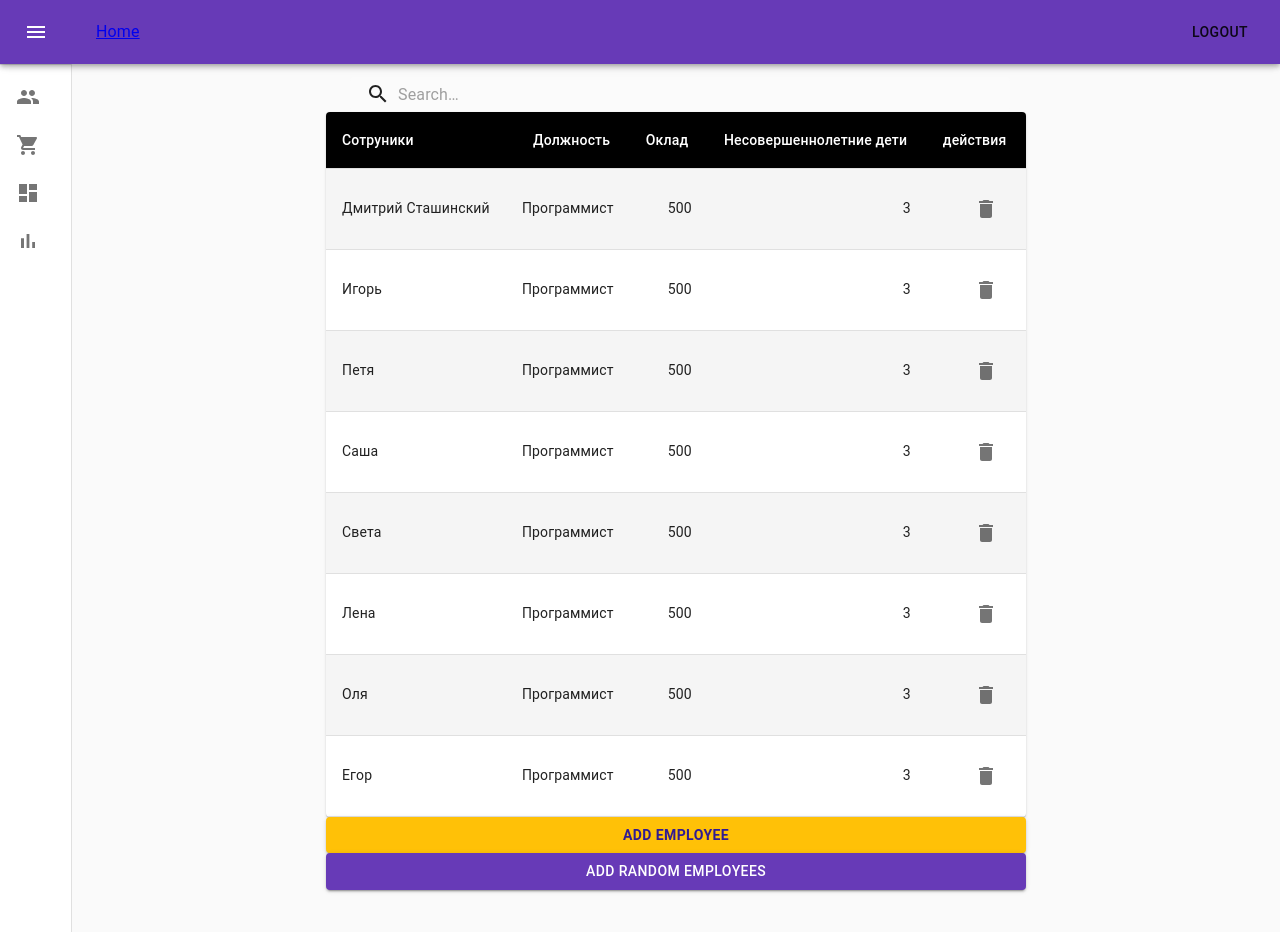
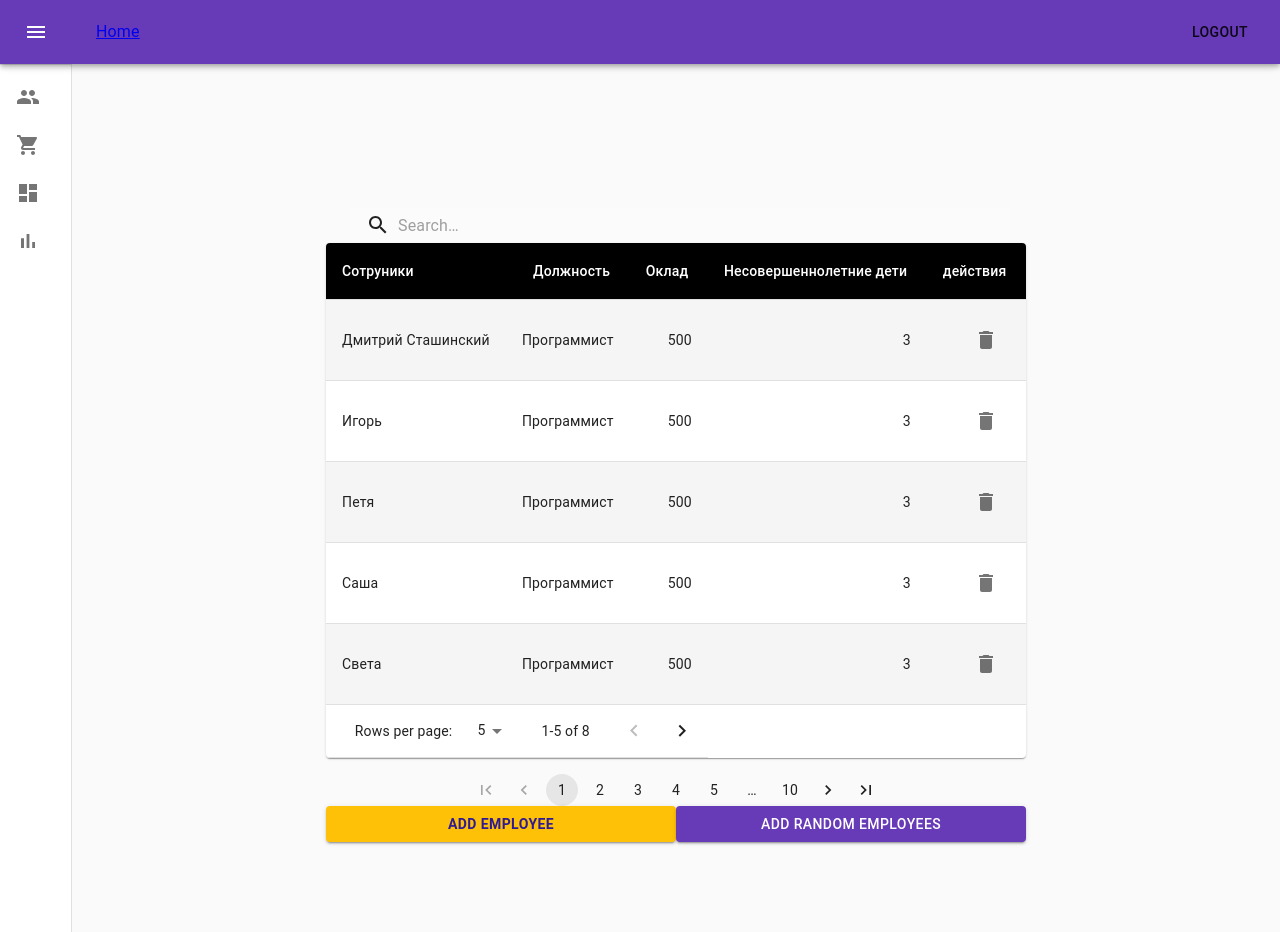
Before and after one commit to NadiaKaputkina/salary-calculation, a React (Create React App) app: page /employees in a window 1280 px wide. Shown: the top 932 px of the page. Built offline with nearby package versions, Linux system fonts and the light colour scheme; data requests are answered from the project's data file.

Commit message:
added pagination

```diff
--- a/src/EmployeeList/EmployeeContainer.tsx
+++ b/src/EmployeeList/EmployeeContainer.tsx
@@ -3,21 +3,31 @@ import { useDispatch, useSelector } from "react-redux";
 import {
     addEmployeeAction,
     deleteEmployeeAction,
-    loadWorkersAction,
+    loadWorkersAction, loadWorkersActionWithQuery,
     search
 } from "./employeesAction";
-import { selectWorkers } from "./employeesSelector";
+import { selectWorkers, selectWorkersQuery } from "./employeesSelector";
 import { addRandomEmployeeAction } from "../shared/utils/addRandomData";
 import { useLocation } from "react-router";
 import { useHistory } from "react-router-dom";
 import { WORKERS_LOAD } from "./employeesReducer";
 import EmployeeModal from "./modal/EmployeeModal";
 import EmployeeTable from "./ui/EmployeeTable";
-
+import TableActionButtons from "./ui/TableActionButtons";
+import BasicSearchField from "./ui/BasicSearchField";
+import { makeStyles } from "@material-ui/core";
+import Paginator from "./ui/Paginator";
 
 function useQuery() {
     return new URLSearchParams(useLocation().search);
 }
+
+const useStyles = makeStyles((theme) => ({
+    layout: {
+        display: 'flex',
+        flexDirection: 'column',
+    },
+}));
 
 const EmployeeContainer = () => {
 
@@ -25,6 +35,8 @@ const EmployeeContainer = () => {
 
     const dispatch = useDispatch()
     const workers = useSelector(selectWorkers)
+    const workersQuery = useSelector(selectWorkersQuery)
+    console.log('workers', workers)
     const [isWorkerModal, setIsAddWorkerModal] = useState(false)
     const [searchText, setSearchText] = useState(query.get("q") === null ? '' : `${query.get("q")}`)
     const [employee, setEmployee] = useState({
@@ -33,11 +45,24 @@ const EmployeeContainer = () => {
         salary: 0,
         kids: 0
     })
+    const [rowsPerPage, setRowsPerPage] = React.useState(5);
+    const [page, setPage] = React.useState(0);
     const history = useHistory()
+    const classes = useStyles();
 
     useEffect(() => {
         dispatch(loadWorkersAction())
+        dispatch(loadWorkersActionWithQuery({
+            _page: page,
+            _limit: rowsPerPage
+        }))
     }, [isWorkerModal])
+    useEffect(() => {
+        dispatch(loadWorkersActionWithQuery({
+            _page: page,
+            _limit: rowsPerPage
+        }))
+    },[page, rowsPerPage])
 
     useEffect(() => {
         if (searchText.length > 0) {
@@ -78,15 +103,43 @@ const EmployeeContainer = () => {
         dispatch(addRandomEmployeeAction())
     }
 
+    const handleChangeRowsPerPage = (event: any) => {
+        setRowsPerPage(parseInt(event.target.value, 10));
+        setPage(0);
+        dispatch(loadWorkersActionWithQuery({
+            _page: page,
+            _limit: rowsPerPage
+        }))
+    };
+
+    const handleChangePage = (event: any, newPage: any) => {
+        setPage(newPage);
+    };
+
     return (
         <>
+            <div
+            className={classes.layout}
+            >
+                <BasicSearchField
+                    {...{setSearchText}}
+                />
                 <EmployeeTable
                     setSearchText={setSearchText}
                     handleDeleteButton={handleDeleteButton}
+                    rowsPerPage={rowsPerPage}
+                    setRowsPerPage={setRowsPerPage}
+                    handleChangeRowsPerPage={handleChangeRowsPerPage}
+                    handleChangePage={handleChangePage}
+                    page={page}
+                    workers={workers}
+                />
+                <Paginator />
+                <TableActionButtons
                     handleAddEmployeeButton={handleAddEmployeeButton}
                     handleAddRandomEmployeeButton={handleAddRandomEmployeeButton}
-                workers={workers}
                 />
+            </div>
             <EmployeeModal
                 {...{
                     isWorkerModal,
--- a/src/EmployeeList/employeesAction.ts
+++ b/src/EmployeeList/employeesAction.ts
@@ -5,7 +5,7 @@ import {
 
 import { ThunkAction } from "redux-thunk";
 import * as api from "../api/workers";
-import { WORKERS_LOAD } from "./employeesReducer";
+import { WORKERS_LOAD, WORKERS_QUERY_LOAD } from "./employeesReducer";
 import { snackShowAction } from "../Snackbar/snackAction";
 
 export const loadWorkersAction: ActionCreator<ThunkAction<Promise<Action>, any, void, any>> = () => {
@@ -16,6 +16,30 @@ export const loadWorkersAction: ActionCreator<ThunkAction<Promise<Action>, any,
             if (res.length > 0) {
                 dispatch({
                     type: WORKERS_LOAD,
+                    payload: res
+                })
+            }
+        } catch (e) {
+            console.log('e', e)
+        }
+    }
+}
+
+export const loadWorkersActionWithQuery: ActionCreator<ThunkAction<Promise<Action>, any, void, any>> = (payload: any) => {
+
+    const {
+        _limit,
+        _page
+    } = payload
+
+    return async (dispatch: Dispatch<Action>): Promise<any> => {
+        try {
+            const response = await api.loadWorkersWithQuery(_limit, _page)
+            const res = await response.json()
+            console.log('res', res)
+            if (res.length > 0) {
+                dispatch({
+                    type: WORKERS_QUERY_LOAD,
                     payload: res
                 })
             }
--- a/src/EmployeeList/employeesReducer.ts
+++ b/src/EmployeeList/employeesReducer.ts
@@ -1,4 +1,5 @@
 export const WORKERS_LOAD = 'WORKERS_LOAD'
+export const WORKERS_QUERY_LOAD = 'WORKERS_QUERY_LOAD'
 
 export interface EmployeeInterface {
     name: string
@@ -13,7 +14,8 @@ export interface WorkersInterface {
 }
 
 const initialState = {
-    workers: []
+    workers: [],
+    workerQuery: []
 }
 
 export function workersReducer(state: WorkersInterface = initialState, {type, payload}: any) {
@@ -23,6 +25,11 @@ export function workersReducer(state: WorkersInterface = initialState, {type, pa
                 ...state,
                 workers: payload
             }
+        case WORKERS_QUERY_LOAD:
+            return {
+                ...state,
+                workerQuery: payload
+            }
         default:
             return state
     }
--- a/src/EmployeeList/employeesSelector.ts
+++ b/src/EmployeeList/employeesSelector.ts
@@ -1,3 +1,4 @@
 import { WorkersInterface } from './employeesReducer'
 
 export const selectWorkers = (state: any): WorkersInterface => state.workers;
+export const selectWorkersQuery = (state: any): WorkersInterface => state.workerQuery;
--- /dev/null
+++ b/src/EmployeeList/ui/BasicSearchField.tsx
@@ -0,0 +1,77 @@
+import React from "react";
+import SearchIcon from "@material-ui/icons/Search";
+import {
+    fade,
+    InputBase,
+    makeStyles
+} from "@material-ui/core";
+
+const useStyles = makeStyles((theme) => ({
+    search: {
+        position: 'relative',
+        borderRadius: theme.shape.borderRadius,
+        backgroundColor: fade(theme.palette.common.white, 0.15),
+        '&:hover': {
+            backgroundColor: fade(theme.palette.common.white, 0.25),
+        },
+        marginRight: theme.spacing(2),
+        marginLeft: 0,
+        width: '100%',
+        [theme.breakpoints.up('sm')]: {
+            marginLeft: theme.spacing(3),
+            width: 'auto',
+        },
+    },
+    searchIcon: {
+        padding: theme.spacing(0, 2),
+        height: '100%',
+        position: 'absolute',
+        pointerEvents: 'none',
+        display: 'flex',
+        alignItems: 'center',
+        justifyContent: 'center',
+    },
+    inputRoot: {
+        color: 'inherit',
+    },
+    inputInput: {
+        padding: theme.spacing(1, 1, 1, 0),
+        // vertical padding + font size from searchIcon
+        paddingLeft: `calc(1em + ${theme.spacing(4)}px)`,
+        transition: theme.transitions.create('width'),
+        width: '100%',
+        [theme.breakpoints.up('md')]: {
+            width: '20ch',
+        },
+    }
+}))
+const BasicSearchField = (props: any) => {
+
+    const {
+        setSearchText
+    } = props
+
+    const classes = useStyles()
+
+    return (
+        <div className={classes.search}>
+            <div className={classes.searchIcon}>
+                <SearchIcon/>
+            </div>
+            <InputBase
+                placeholder="Search…"
+                classes={{
+                    root: classes.inputRoot,
+                    input: classes.inputInput,
+                }}
+                inputProps={{'aria-label': 'search'}}
+                onBlur={(event) => {
+                    setSearchText(event.target.value)
+                }
+                }
+            />
+        </div>
+    )
+}
+
+export default BasicSearchField
--- a/src/EmployeeList/ui/EmployeeTable.tsx
+++ b/src/EmployeeList/ui/EmployeeTable.tsx
@@ -4,19 +4,15 @@ import {
     withStyles,
     makeStyles,
     Paper,
-    InputBase,
-    fade,
     TableRow,
     TableContainer,
     Table,
     TableBody,
     TableHead,
-    Button,
-    IconButton,
+    IconButton, TablePagination, TableFooter,
 } from "@material-ui/core";
 import DeleteIcon from '@material-ui/icons/Delete';
-import SearchIcon from '@material-ui/icons/Search';
-import { useLocation } from "react-router";
+import TablePaginationActions from "@material-ui/core/TablePagination/TablePaginationActions";
 
 const StyledTableCell = withStyles((theme) => ({
     head: {
@@ -44,80 +40,22 @@ const useStyles = makeStyles((theme) => ({
         display: 'flex',
         flexDirection: 'column'
     },
-    search: {
-        position: 'relative',
-        borderRadius: theme.shape.borderRadius,
-        backgroundColor: fade(theme.palette.common.white, 0.15),
-        '&:hover': {
-            backgroundColor: fade(theme.palette.common.white, 0.25),
-        },
-        marginRight: theme.spacing(2),
-        marginLeft: 0,
-        width: '100%',
-        [theme.breakpoints.up('sm')]: {
-            marginLeft: theme.spacing(3),
-            width: 'auto',
-        },
-    },
-    searchIcon: {
-        padding: theme.spacing(0, 2),
-        height: '100%',
-        position: 'absolute',
-        pointerEvents: 'none',
-        display: 'flex',
-        alignItems: 'center',
-        justifyContent: 'center',
-    },
-    inputRoot: {
-        color: 'inherit',
-    },
-    inputInput: {
-        padding: theme.spacing(1, 1, 1, 0),
-        // vertical padding + font size from searchIcon
-        paddingLeft: `calc(1em + ${theme.spacing(4)}px)`,
-        transition: theme.transitions.create('width'),
-        width: '100%',
-        [theme.breakpoints.up('md')]: {
-            width: '20ch',
-        },
-    }
 }));
-
-function useQuery() {
-    return new URLSearchParams(useLocation().search);
-}
 
 const EmployeeTable = (props: any) => {
 
     const {
-        setSearchText,
+        rowsPerPage,
         handleDeleteButton,
-        handleAddEmployeeButton,
-        handleAddRandomEmployeeButton,
-        workers
+        workers,
+        handleChangeRowsPerPage,
+        page,
+        handleChangePage
     } = props
     const classes = useStyles()
 
     return (
-        <>
         <div className={classes.layout}>
-                <div className={classes.search}>
-                    <div className={classes.searchIcon}>
-                        <SearchIcon/>
-                    </div>
-                    <InputBase
-                        placeholder="Search…"
-                        classes={{
-                            root: classes.inputRoot,
-                            input: classes.inputInput,
-                        }}
-                        inputProps={{'aria-label': 'search'}}
-                        onBlur={(event) => {
-                            setSearchText(event.target.value)
-                        }
-                        }
-                    />
-                </div>
             <TableContainer component={Paper}>
                 <Table className={classes.table} aria-label="customized table">
                     <TableHead>
@@ -130,7 +68,7 @@ const EmployeeTable = (props: any) => {
                         </TableRow>
                     </TableHead>
                     <TableBody>
-                            {workers.workers?.map((row: any) => (
+                        {workers?.workerQuery?.map((row: any) => (
                             <StyledTableRow key={row.id}>
                                 <StyledTableCell component="th" scope="row">
                                     {row.name}
@@ -149,24 +87,27 @@ const EmployeeTable = (props: any) => {
                             </StyledTableRow>
                         ))}
                     </TableBody>
+                    <TableFooter>
+                        <TableRow>
+                            <TablePagination
+                                rowsPerPageOptions={[2, 5, 10, 25, { label: 'All', value: -1 }]}
+                                colSpan={3}
+                                count={workers.workers.length}
+                                rowsPerPage={rowsPerPage}
+                                page={page}
+                                SelectProps={{
+                                    inputProps: { 'aria-label': 'rows per page' },
+                                    native: true,
+                                }}
+                                onChangePage={handleChangePage}
+                                onChangeRowsPerPage={handleChangeRowsPerPage}
+                                ActionsComponent={TablePaginationActions}
+                            />
+                        </TableRow>
+                    </TableFooter>
                 </Table>
             </TableContainer>
-                <Button
-                    variant="contained"
-                    color="secondary"
-                    onClick={handleAddEmployeeButton}
-                >
-                    Add employee
-                </Button>
-                <Button
-                    variant="contained"
-                    color="primary"
-                    onClick={handleAddRandomEmployeeButton}
-                >
-                    Add Random employees
-                </Button>
         </div>
-        </>
     )
 }
 
--- /dev/null
+++ b/src/EmployeeList/ui/Paginator.tsx
@@ -0,0 +1,26 @@
+import React from 'react';
+import { makeStyles } from '@material-ui/core/styles';
+import Pagination from '@material-ui/lab/Pagination';
+
+const useStyles = makeStyles((theme) => ({
+    root: {
+        display: 'flex',
+        flexDirection: 'row',
+        justifyContent: 'center',
+        '& > *': {
+            marginTop: theme.spacing(2),
+        },
+    },
+}));
+
+const Paginator = () => {
+    const classes = useStyles();
+
+    return (
+        <div className={classes.root}>
+            <Pagination count={10} showFirstButton showLastButton />
+        </div>
+    );
+}
+
+export default Paginator
--- /dev/null
+++ b/src/EmployeeList/ui/TableActionButtons.tsx
@@ -0,0 +1,43 @@
+import React from "react";
+import { Button, makeStyles } from "@material-ui/core";
+
+const useStyles = makeStyles((theme) => ({
+    actionButtons: {
+        display: 'flex',
+        flexDirection: 'row'
+    },
+}));
+
+const TableActionButtons = (props: any) => {
+
+    const {
+        handleAddEmployeeButton,
+        handleAddRandomEmployeeButton
+    } = props
+    const classes = useStyles()
+
+
+    return (
+        <>
+            <div
+            className={classes.actionButtons}>
+                <Button
+                    variant="contained"
+                    color="secondary"
+                    onClick={handleAddEmployeeButton}
+                >
+                    Add employee
+                </Button>
+                <Button
+                    variant="contained"
+                    color="primary"
+                    onClick={handleAddRandomEmployeeButton}
+                >
+                    Add Random employees
+                </Button>
+            </div>
+        </>
+    )
+}
+
+export default TableActionButtons
--- a/src/api/workers.ts
+++ b/src/api/workers.ts
@@ -1,5 +1,9 @@
 export const loadWorkers = () => {
     return fetch('http://localhost:3000/workers')
+}
+
+export const loadWorkersWithQuery = (limit: any, page: any) => {
+    return fetch(`http://localhost:3000/workers?_page=${page+1}&_limit=${limit}`)
 }
 
 export const searchWorkers = (payload: any) => {
--- a/src/shared/styles/rootStyles.ts
+++ b/src/shared/styles/rootStyles.ts
@@ -81,6 +81,7 @@ export const useAppBarStyles = makeStyles(theme => ({
         flexGrow: 1,
     },
     layout: {
+        minHeight:'1050px',
         display: 'flex',
         flexDirection: 'row',
         width: '100%',
```
Also changed, not shown: src/EmployeeList/PaginatorContainer.tsx (added, +10 -0 lines). Lines whose indentation alone changed are shown as unchanged.
